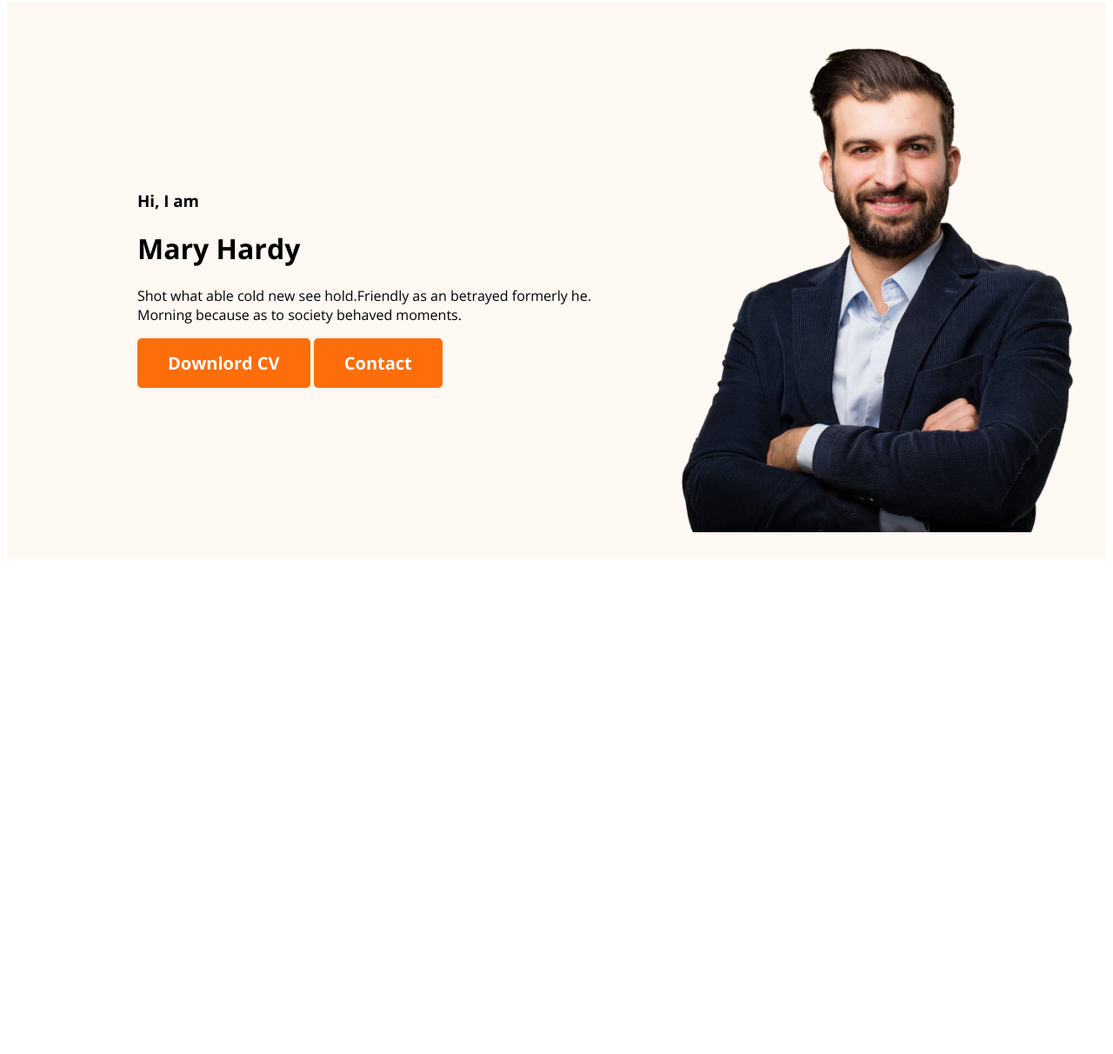
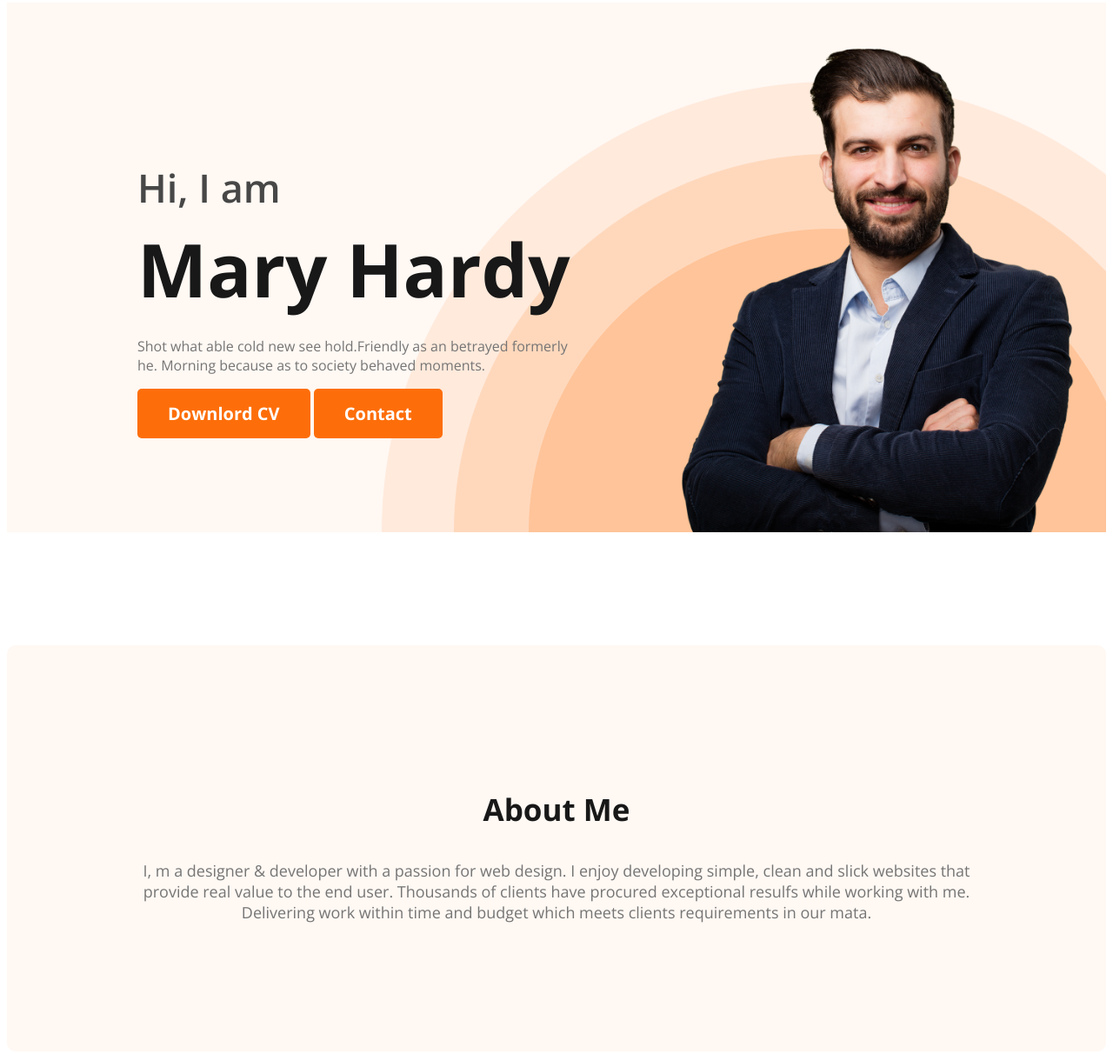
Before and after one commit to nobinalhussain/web-developer-project-, a plain HTML site: page index.html in a window 1280 px wide. Shown: the part 156-1368 px from the top of the page at 87% size. Before the commit the page ends 806 px from the top, so only its background shows below. Drawn offline with nearby package versions, Linux system fonts and the light colour scheme.

Commit message:
about section created

```diff
--- a/index.html
+++ b/index.html
@@ -20,7 +20,7 @@
         <div class="banner-contant">
           <h3 class="banner-intro">Hi, I am</h3>
           <h1 class="banner-title">Mary Hardy</h1>
-          <p>
+          <p class="banner-des">
             Shot what able cold new see hold.Friendly as an betrayed formerly
             he. Morning because as to society behaved moments.
           </p>
@@ -30,7 +30,18 @@
         <img class="profile-pic" src="images/hardy.png" alt="" />
       </div>
     </header>
-    <main></main>
+    <main>
+      <section class="about">
+        <h3 class="section-title">About Me</h3>
+        <p class="section-des">
+          I, m a designer & developer with a passion for web design. I enjoy
+          developing simple, clean and slick websites that provide real value to
+          the end user. Thousands of clients have procured exceptional resulfs
+          while working with me. Delivering work within time and budget which
+          meets clients requirements in our mata.
+        </p>
+      </section>
+    </main>
     <footer></footer>
   </body>
 </html>
--- a/style/style.css
+++ b/style/style.css
@@ -48,13 +48,59 @@ nav a {
 /* header related styles */
 .header {
   background: #fff8f3;
+  background-image: url("../images/header_bg.png");
+  background-repeat: no-repeat;
+  background-position: bottom right;
 }
 /* banner related style */
 .banner {
-  padding: 30px 30px 30px 150px;
+  padding: 30px 30px 0px 150px;
   display: flex;
   align-items: center;
+  justify-content: space-between;
+}
+.banner-contant {
+  max-width: 500px;
 }
 .banner .profile-pic {
   width: 500px;
 }
+.banner-intro {
+  font-size: 45px;
+  font-weight: 600;
+  color: #474747;
+  margin-bottom: 0px;
+}
+.banner-title {
+  font-size: 85px;
+  font-weight: 700;
+  color: #181818;
+  margin-top: 5px;
+  margin-bottom: 20px;
+}
+.banner-des {
+  margin-top: 0px;
+  color: #757575;
+}
+
+/* main section style */
+
+/* about section style */
+.section-title {
+  color: #181818;
+  text-align: center;
+  font-size: 35px;
+  font-weight: 700;
+}
+.section-des {
+  color: #757575;
+  text-align: center;
+  font-size: 18px;
+}
+
+.about {
+  padding: 130px;
+  border-radius: 10px;
+  background: #fff8f3;
+  margin: 130px 0px;
+}
```
